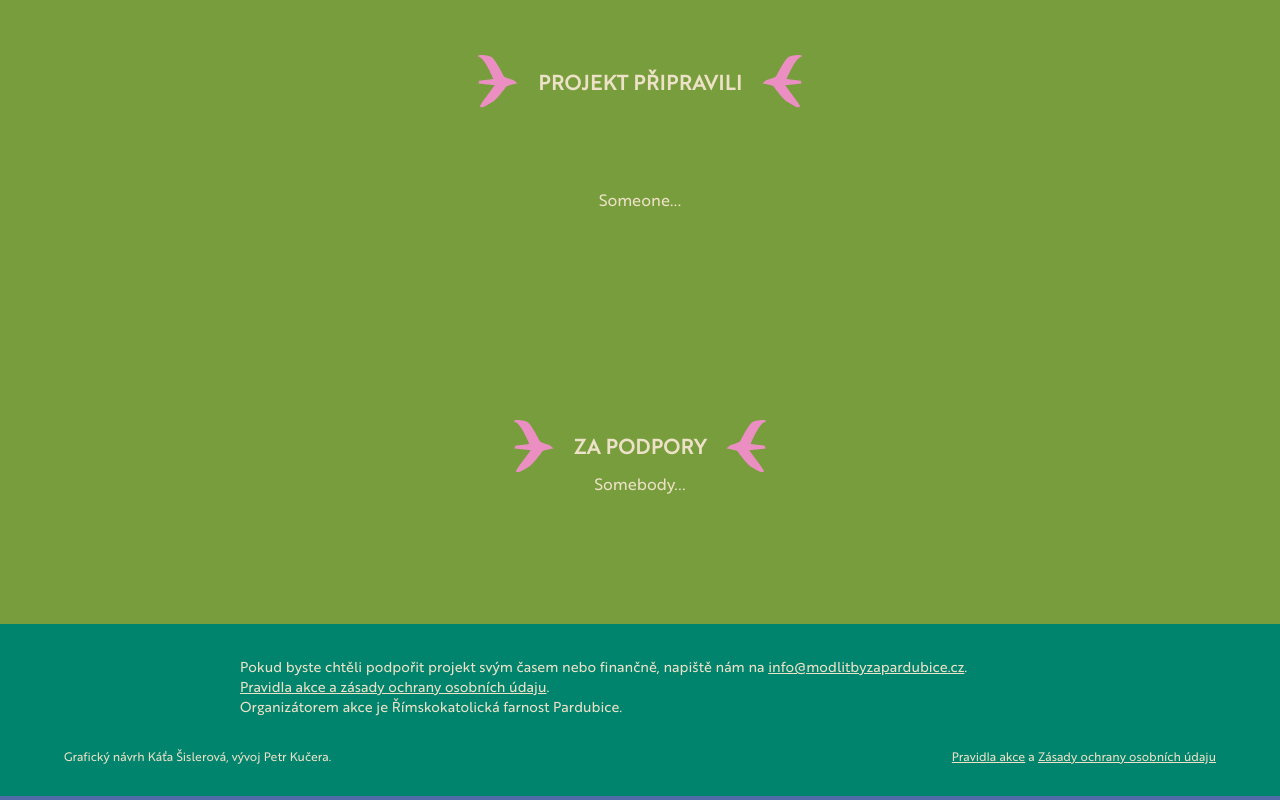
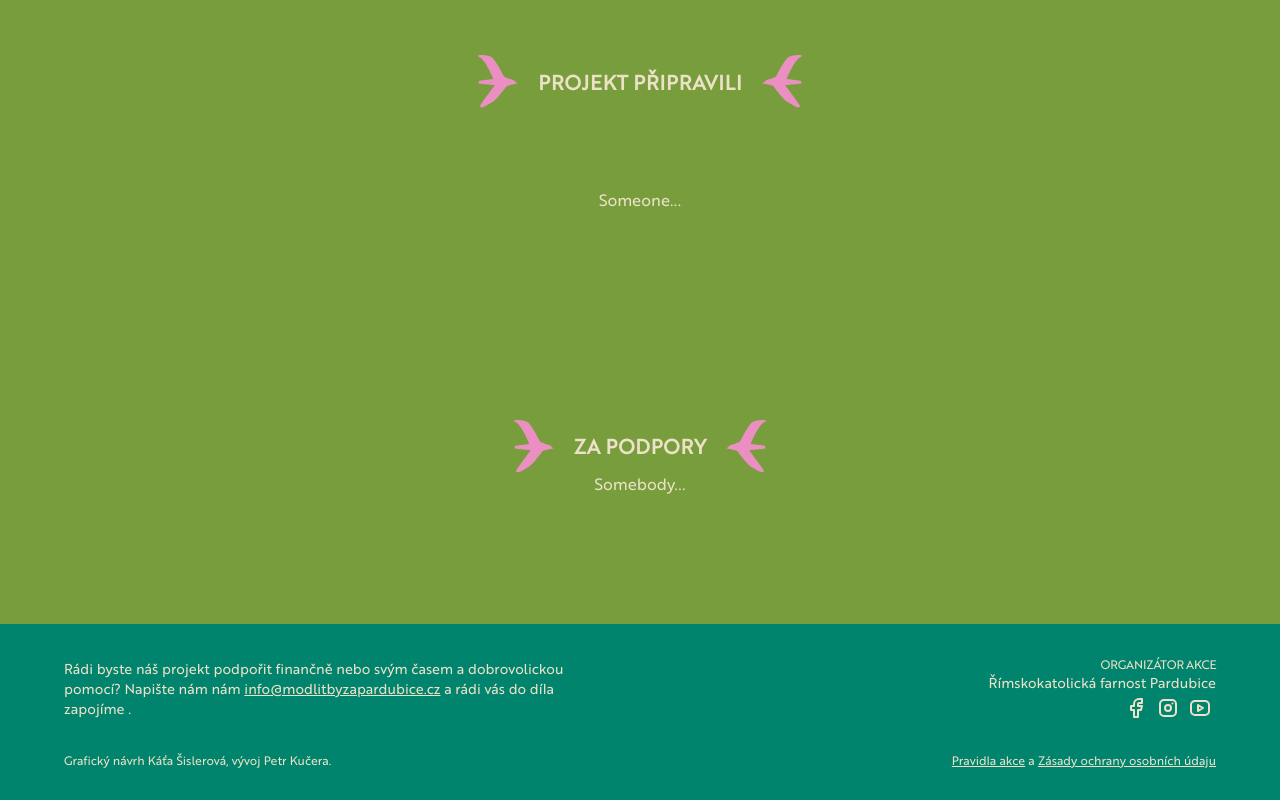
Before and after one commit to petrkucerak/modlitbyzaulice, a Next.js app: page / in a window 1280 px wide. Shown: the part 2880-3680 px from the top of the page. Built offline with nearby package versions, Linux system fonts and the light colour scheme.

Commit message:
Create base style of footer

```diff
--- a/components/layout/footer.js
+++ b/components/layout/footer.js
@@ -1,29 +1,68 @@
+import {
+  IconBrandFacebook,
+  IconBrandInstagram,
+  IconBrandYoutube,
+  IconWorld,
+} from "@tabler/icons";
 import Link from "next/link";
 
 export default function Footer() {
   return (
     <footer className="w-full flex flex-col items-center justify-between bg-teal text-white">
-      <p className="text-sm w-[90vw] max-w-[800px] mt-[2rem]">
-        Pokud byste chtěli podpořit projekt svým časem nebo finančně, napiště
-        nám na{" "}
-        <Link href={"mailto:info@modlitbyzapardubice.cz"} className="underline">
-          info@modlitbyzapardubice.cz
-        </Link>
-        .
-      </p>
-      <p className="text-sm w-[90vw] max-w-[800px]">
-        <Link href={"/"} target="_blank" className="underline">
-          Pravidla akce a zásady ochrany osobních údaju
-        </Link>
-        .
-      </p>
-      <p className="text-sm w-[90vw] max-w-[800px]">
-        Organizátorem akce je{" "}
-        <Link href={""} target="_blank">
-          Římskokatolická farnost Pardubice
-        </Link>
-        .
-      </p>
+      <div className="text-sm flex md:flex-row flex-col items-center md:justify-between justify-centers w-[90vw] mt-[2rem]">
+        <div className="flex flex-col items-center justify-between w-full md:max-w-[500px]">
+          <p className="">
+            Rádi byste náš projekt podpořit finančně nebo svým časem
+            a&nbsp;dobrovolickou pomocí? Napište nám nám{" "}
+            <Link
+              href={"mailto:info@modlitbyzapardubice.cz"}
+              className="underline"
+            >
+              info@modlitbyzapardubice.cz
+            </Link>{" "}
+            a&nbsp;rádi vás do díla zapojíme .
+          </p>
+        </div>
+
+        <ul className="flex flex-col items-end w-full md:max-w-[500px]">
+          <li className="uppercase tracking-tighter text-xs">
+            organizátor akce
+          </li>
+          <li>
+            <Link
+              href={"https://farnost-pardubice.cz/"}
+              target="_blank"
+              rel={"noreferrer"}
+            >
+              Římskokatolická farnost Pardubice
+            </Link>
+          </li>
+          <li className="flex flex-row items-end mt-1">
+            <Link
+              href={"https://www.facebook.com/farnostPardubice/"}
+              target="_blank"
+              rel="noreferrer nofollow"
+            >
+              <IconBrandFacebook className="mx-1" />
+            </Link>
+            <Link
+              href={"https://www.instagram.com/pardubicefarnost/"}
+              target="_blank"
+              rel="noreferrer nofollow"
+            >
+              <IconBrandInstagram className="mx-1" />
+            </Link>
+            <Link
+              href={"https://www.youtube.com/@farnostpardubice5403/"}
+              target="_blank"
+              rel="noreferrer nofollow"
+            >
+              <IconBrandYoutube className="mx-1" />
+            </Link>
+          </li>
+        </ul>
+      </div>
+
       <div className="text-xs flex md:flex-row flex-col items-center md:justify-between justify-centers mb-[2rem] w-[90vw] mt-[2rem]">
         <p className="">
           Grafický návrh{" "}
```
